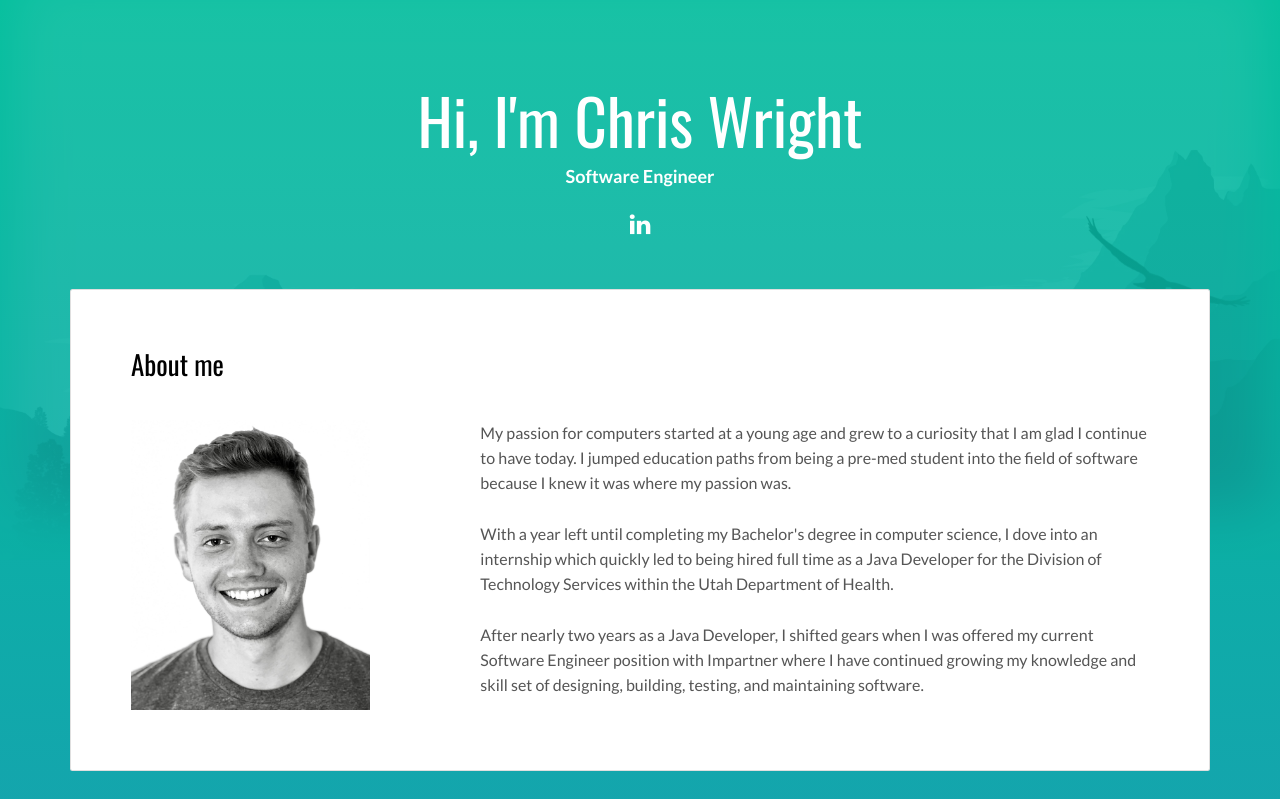
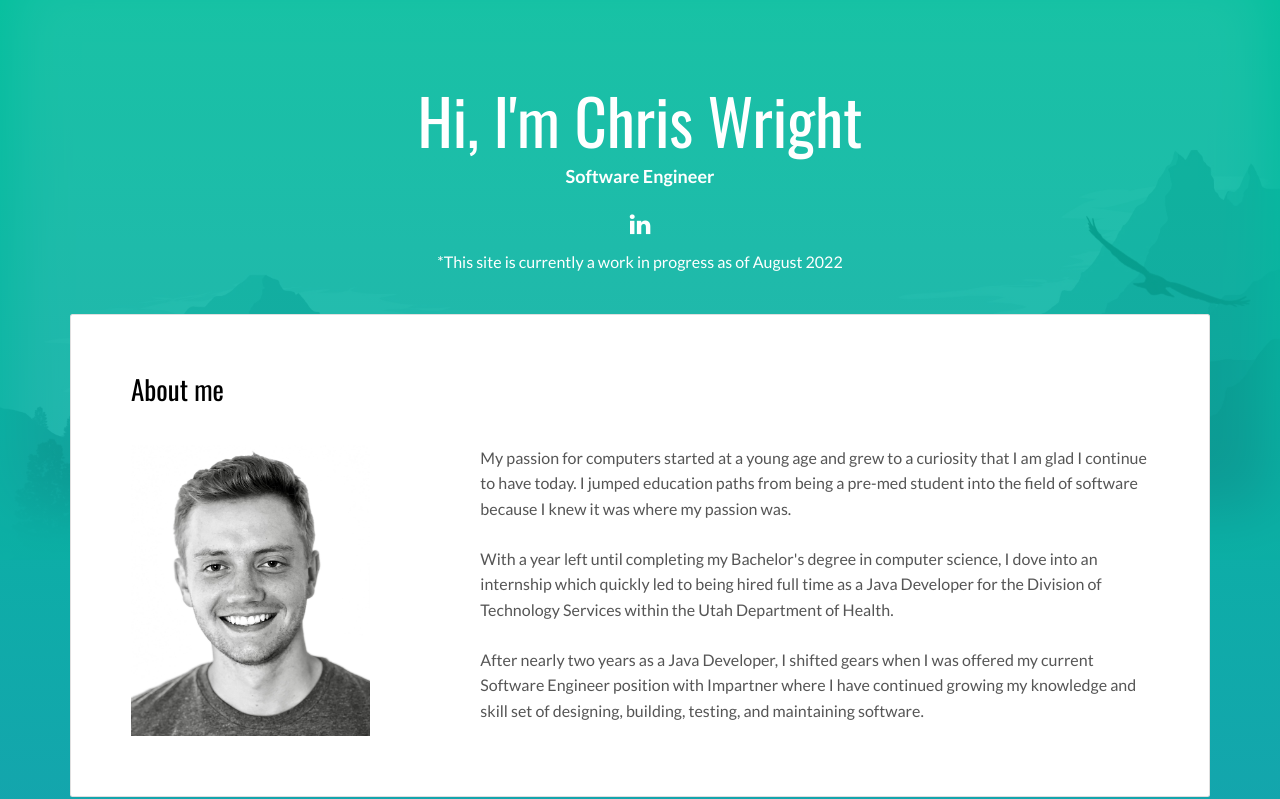
Before and after one commit to ChrisCodingGitHub/my-portfolio, a website: page dist/index.html in a window 1280 px wide. Shown: the top 799 px of the page. Drawn offline with nearby package versions, Linux system fonts and the light colour scheme.

Commit message:
Work in progress comment

```diff
--- a/dist/index.html
+++ b/dist/index.html
@@ -34,6 +34,7 @@
           <i class="fa fa-linkedin"></i>
         </a>
       </p>
+      <p>*This site is currently a work in progress as of August 2022</p>
     </div>
   </header>
 
```
